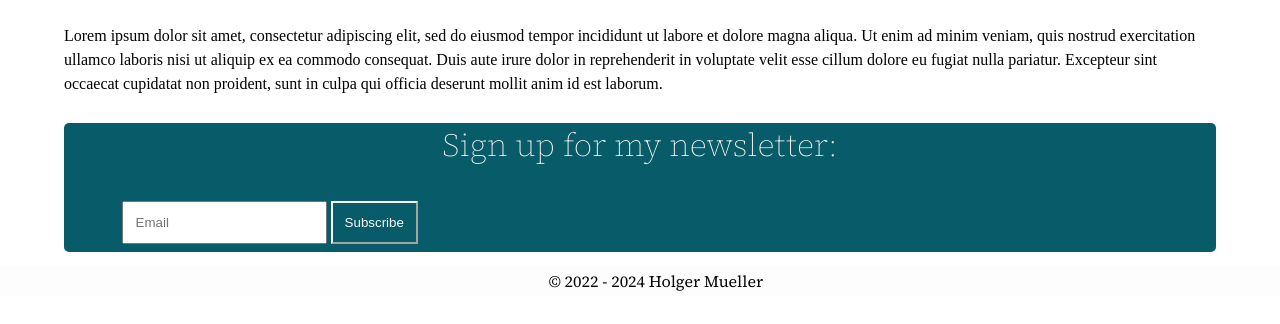
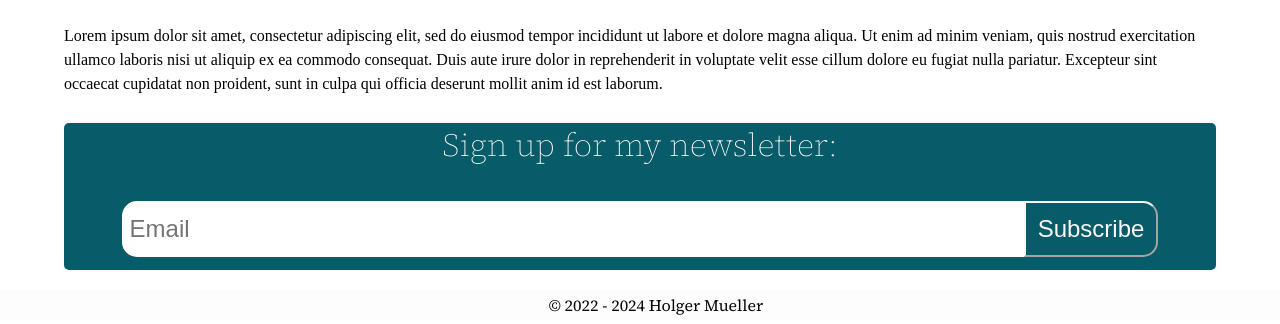
Before and after one commit to Holgermueller/landingpage, a website: page index.html in a window 1280 px wide. Shown: the part 802-1126 px from the top of the page. Before the commit the page ends 1102 px from the top, so only its background shows below. Drawn offline with nearby package versions, Linux system fonts and the light colour scheme.

Commit message:
got form styled

```diff
--- a/index.css
+++ b/index.css
@@ -60,6 +60,7 @@ main {
   background-color: var(--accent-color);
   color: var(--white-color);
   border-radius: 5px;
+  padding-bottom: 5px;
 }
 
 .subscribe h2 {
@@ -69,10 +70,15 @@ main {
   font-weight: 200;
 }
 
-form {
+.form-container {
   width: 90%;
   margin: auto;
-  border-radius: 5px;
+}
+
+form {
+  width: 100%;
+  display: flex;
+  align-items: stretch;
 }
 
 input[type="email"],
@@ -81,12 +87,24 @@ input[type="submit"] {
   margin: 8px 0;
   display: inline-block;
   box-sizing: border-box;
+  font-size: 1.5rem;
+}
+
+input[type="email"] {
+  border: none;
+  padding-left: 8px;
+  border-top-left-radius: 15px;
+  border-bottom-left-radius: 15px;
+  width: 100%;
 }
 
 input[type="submit"] {
   border-color: var(--white-color);
   background-color: var(--accent-color);
   color: var(--white-color);
+  border-bottom-right-radius: 15px;
+  border-top-right-radius: 15px;
+  width: 135px;
 }
 
 footer {
@@ -94,6 +112,7 @@ footer {
   bottom: 0;
   position: relative;
   width: 100%;
+  margin-top: 10px;
 }
 
 .footer-content {
--- a/index.html
+++ b/index.html
@@ -42,10 +42,12 @@
       <section class="subscribe">
         <h2>Sign up for my newsletter:</h2>
 
-        <form action="">
-          <input type="email" name="email" id="email" placeholder="Email" />
-          <input type="submit" value="Subscribe" />
-        </form>
+        <div class="form-container">
+          <form action="">
+            <input type="email" name="email" id="email" placeholder="Email" />
+            <input type="submit" value="Subscribe" />
+          </form>
+        </div>
       </section>
     </main>
 
```
